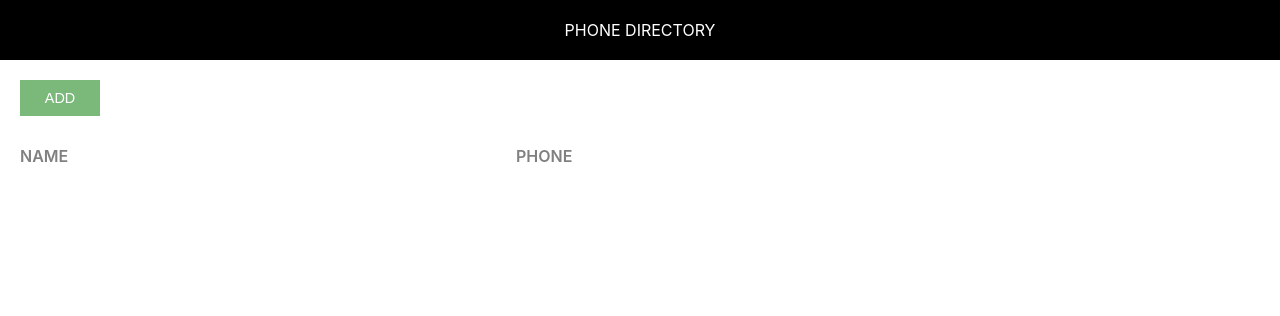
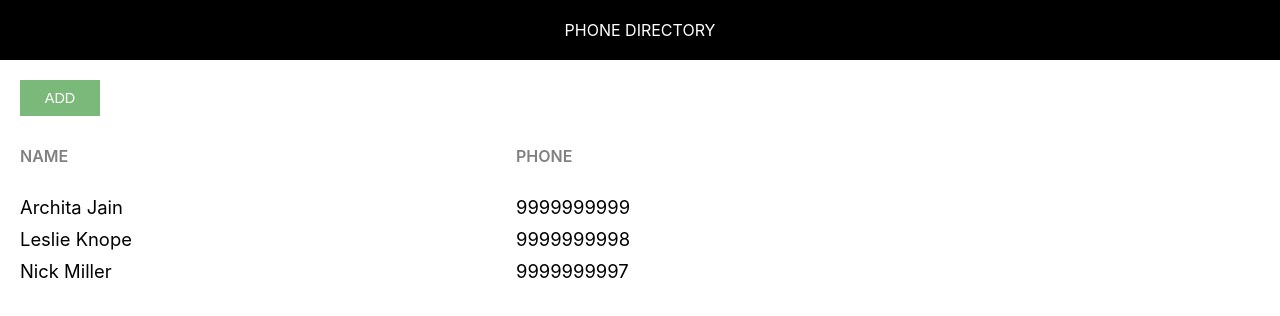
Before and after one commit to architajain12/phone-directory, a React (Create React App) app: page / in a window 1280 px wide. Shown: the top 316 px of the page. Built offline with nearby package versions, Linux system fonts and the light colour scheme.

Commit message:
Rendering the contacts

```diff
--- a/src/App.js
+++ b/src/App.js
@@ -4,16 +4,42 @@
 
 class App extends Component {
   render() {
+
+    let subscribers = [
+      {
+        id: 1,
+        name: "Archita Jain",
+        phone: "9999999999"
+      },
+      {
+        id: 2,
+        name: "Leslie Knope",
+        phone: "9999999998"
+      },
+      {
+        id: 3,
+        name: "Nick Miller",
+        phone: "9999999997"
+      }
+    ];
+
     return (
       <div>
         <Header/>
         <div className="component-body-container">
           <button className="custom-btn add-btn">Add</button>
-
           <div className="grid-container heading-container">
             <span className="grid-item name-heading">Name</span>
             <span className="grid-item phone-heading">Phone</span>
           </div>
+          {
+            subscribers.map(sub => {
+              return <div key={sub.id} className="grid-container">
+                <span className="grid-item">{sub.name}</span>
+                <span className="grid-item">{sub.phone}</span>
+              </div>
+            })
+          }
         </div>
       </div>
     );
```
